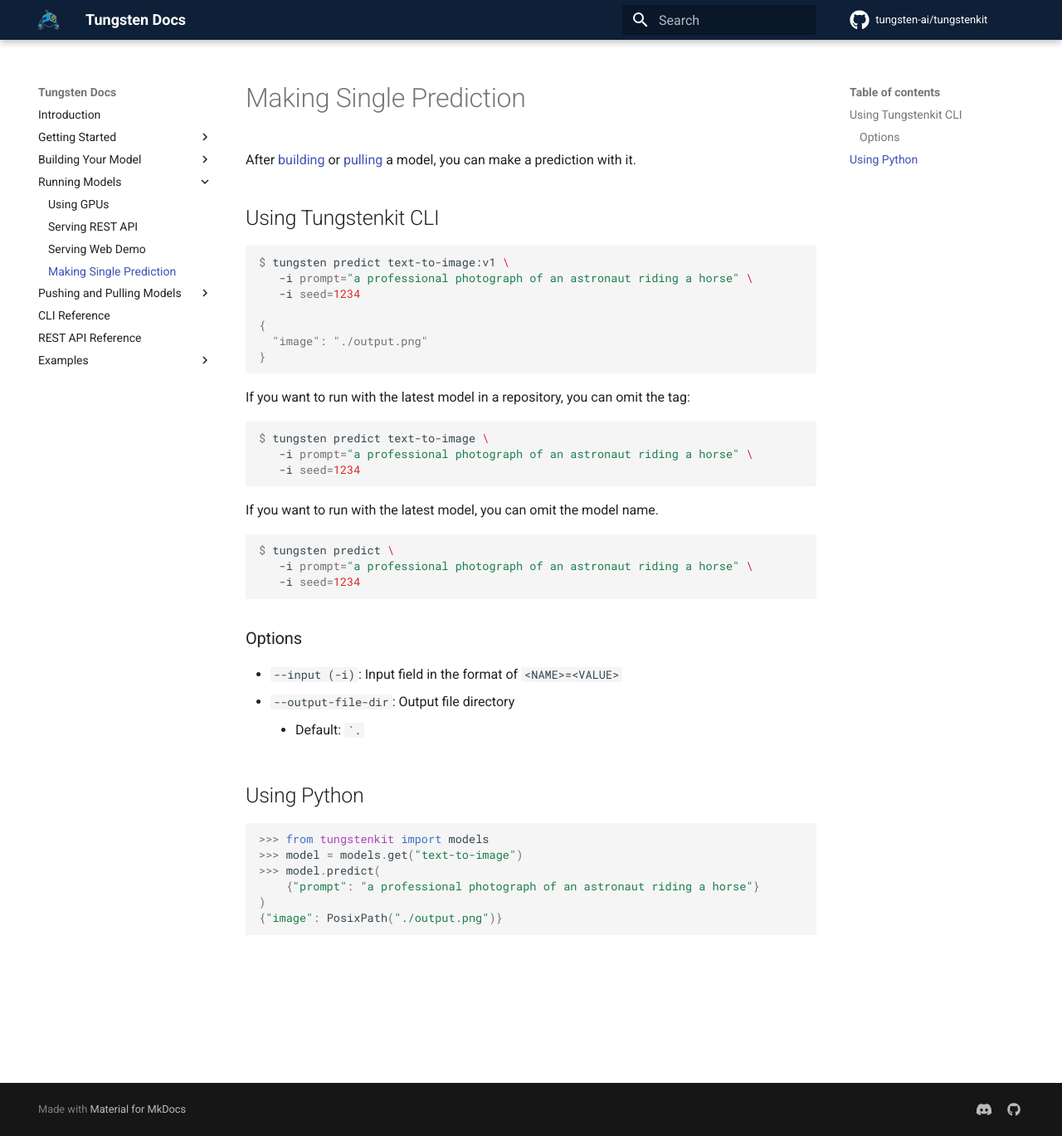
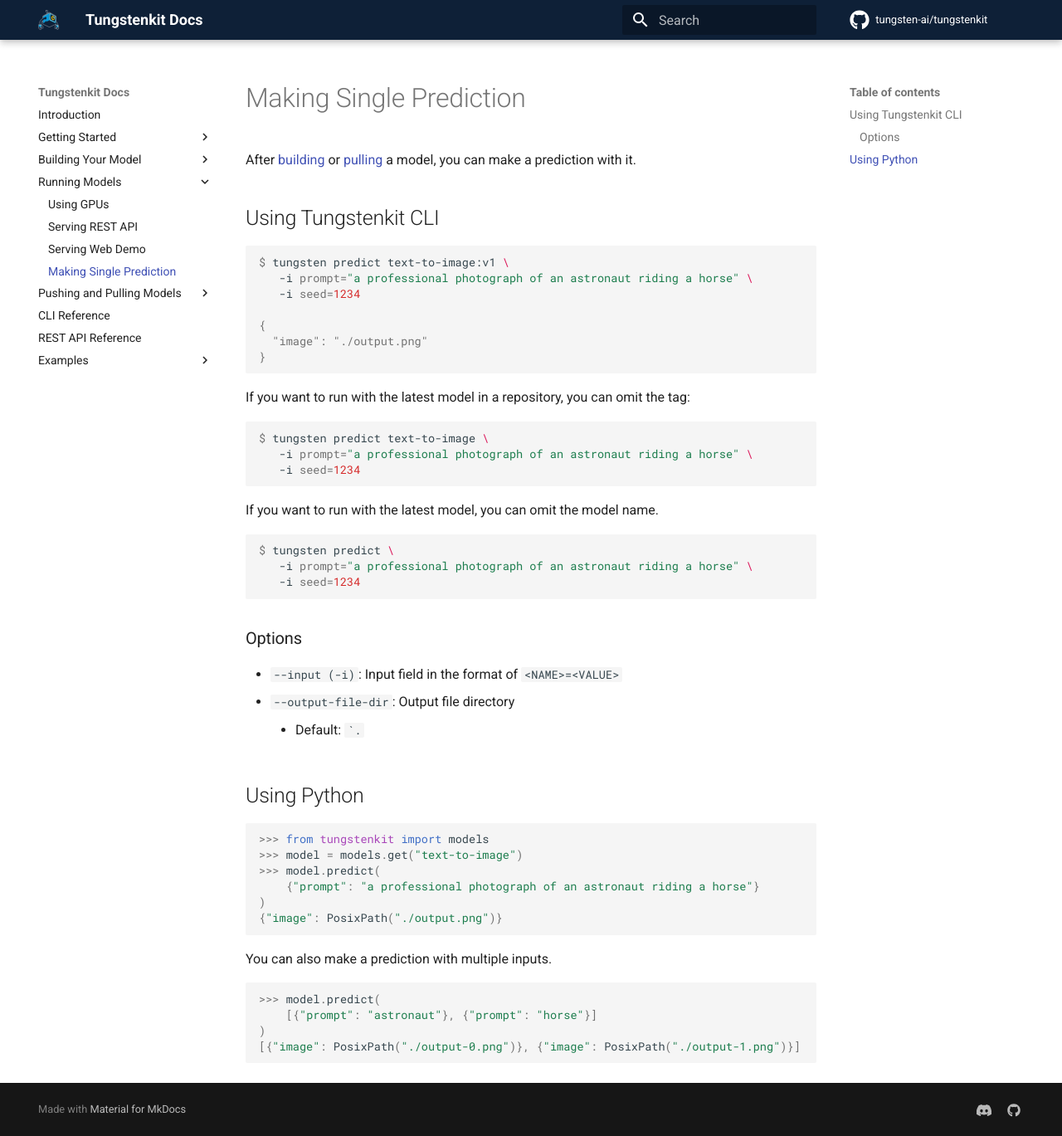
Before and after one commit to tungsten-ai/docs, an MkDocs documentation site: the page built from docs/running_models/making_a_single_prediction.md, in a window 1280 px wide and 1369 px high. Shown: the whole window at 83% size. Built offline with MkDocs 1.6.1 and Material for MkDocs 9.7.7, drawn with Linux system fonts in a browser that asks for light colours; comment, search, counter and statistics services are not loaded.

Commit message:
fix typos

````diff
--- a/docs/running_models/making_a_single_prediction.md
+++ b/docs/running_models/making_a_single_prediction.md
@@ -43,3 +43,11 @@
 )
 {"image": PosixPath("./output.png")}
 ```
+
+You can also make a prediction with multiple inputs.
+```python
+>>> model.predict(
+    [{"prompt": "astronaut"}, {"prompt": "horse"}]
+)
+[{"image": PosixPath("./output-0.png")}, {"image": PosixPath("./output-1.png")}]
+```
--- a/mkdocs.yml
+++ b/mkdocs.yml
@@ -1,5 +1,5 @@
-site_name: Tungsten Docs
-site_description: "Tungsten: The Best Home for Your ML Models"
+site_name: Tungstenkit Docs
+site_description: "Tungstenkit: ML container made simple"
 site_url: https://tungsten-ai.github.io/docs
 theme:
   name: material
````
Also changed, not shown: docs/getting_started/basic_example.md (+13 -2 lines), docs/index.md (+2 -10 lines).
